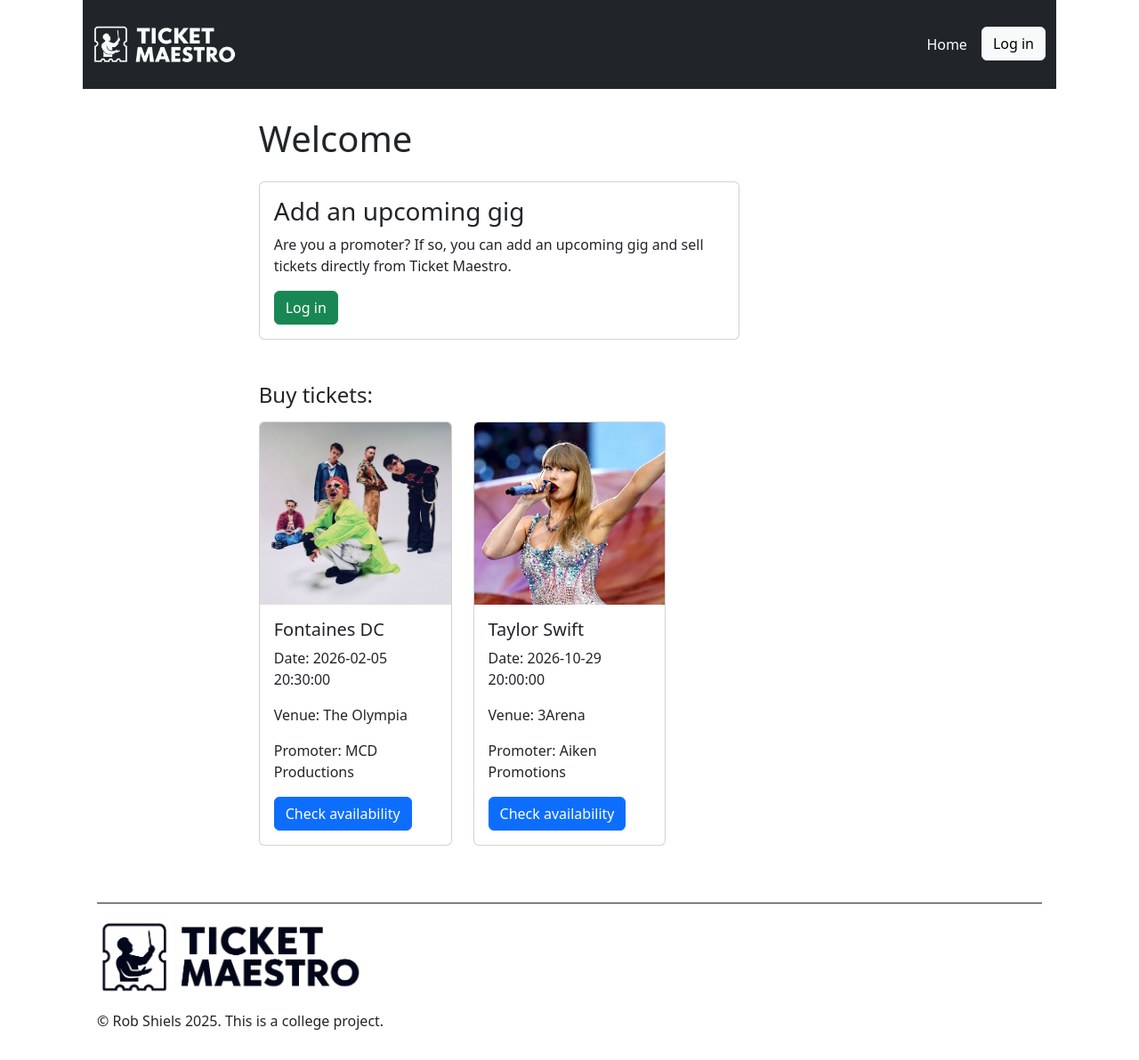
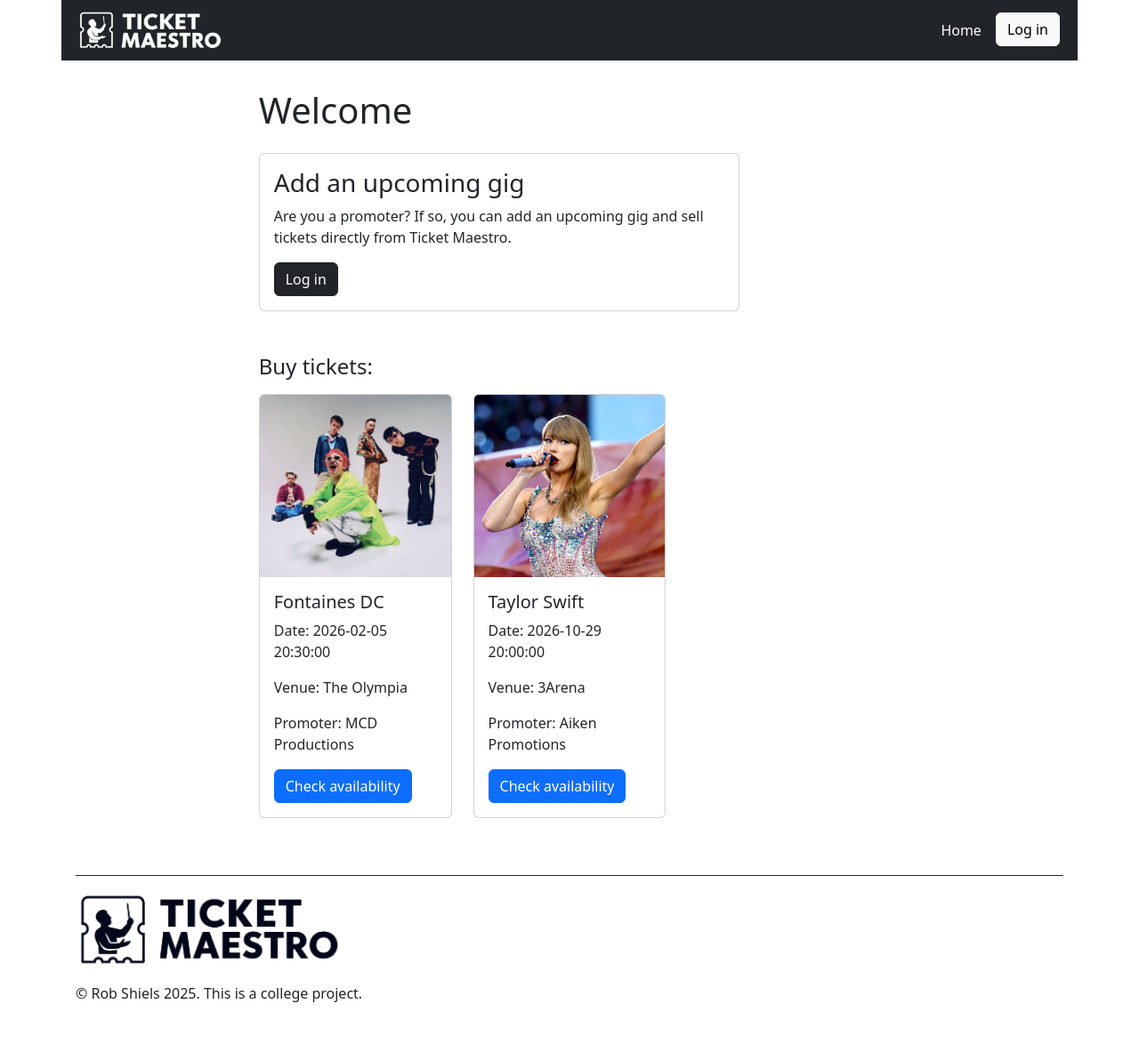
Before and after one commit to shielsr/assignment-03, a Flask app: page / in a window 1280 px wide. Shown: the whole page at 89% size. After the commit the page ends 1127 px from the top, so only its background shows below. Run offline with Flask 3, Linux system fonts and the light colour scheme.

Commit message:
Fixed navbar css bug.. Adjusted button colours.

```diff
--- a/static/css/style.css
+++ b/static/css/style.css
@@ -33,7 +33,7 @@
     background-color: white;
     display: grid;
     gap: 16px;
-    grid-template-rows: 100px 1fr auto;
+    grid-template-rows: auto 1fr auto;
     grid-template-areas:
         "nav"
         "main"
@@ -168,9 +168,6 @@
         margin-right: auto;
     }
 
-    #wrapper {
-        padding: 0px 24px;
-    }
 
     #home-grid {
         display: block;
--- a/templates/base.html
+++ b/templates/base.html
@@ -26,7 +26,7 @@
 
 <body>
   <div id="wrapper">
-    <nav class="navbar navbar-expand-lg navbar-dark bg-dark">
+    <nav class="navbar navbar-expand-lg navbar-dark bg-dark p-2">
       <div class="container-fluid">
         <a class="navbar-brand" href="{{ url_for('index') }}">
           <img src="{{ url_for('static', filename='images/logos') }}/ticket-maestro-white-small.png"
--- a/templates/home.html
+++ b/templates/home.html
@@ -3,10 +3,7 @@
 {% block main %}
 
 
-<!--
-<img src="{{ url_for('static', filename='images/') }}/logos/ticket-maestro-white-cropped.png" alt="Ticket Maestro logo"
-                              class="img-fluid m-5 rounded mx-auto d-block" id="logo-home">
--->
+
 
 <div class="title-block">
       <h1>Welcome{% if session['username'] %}, {{ session['username'] }}! {% endif %}</h1>
@@ -19,12 +16,12 @@
             <p class="card-text">Add an upcoming gig and sell tickets directly from
                   Ticket
                   Maestro.</p>
-            <a class="btn btn-success" href="{{ url_for('add') }}">Add a new gig</a>
+            <a class="btn btn-dark" href="{{ url_for('add') }}">Add a new gig</a>
             {% else %}
             <p class="card-text">Are you a promoter? If so, you can add an upcoming gig and sell tickets directly from
                   Ticket
                   Maestro.</p>
-            <button class="btn btn-success" onclick="window.location.href='{{ url_for('login_page') }}'">Log in</button>
+            <button class="btn btn-dark" onclick="window.location.href='{{ url_for('login_page') }}'">Log in</button>
             {% endif %}
 
       </div>
--- a/templates/login_page.html
+++ b/templates/login_page.html
@@ -11,7 +11,7 @@
 <form action="{{ url_for('login_action') }}" method="post">
     <div  class="form-group">
                     <label for="customer_name">Name:</label>
-    <input type="text" name="username" class="form-control" placeholder="Your name">
+    <input type="text" name="username" class="form-control" required placeholder="Your name">
     </div>
               <button type="submit" class="btn btn-primary">Log in</button>
             </form>
```
Also changed, not shown: README.md.
